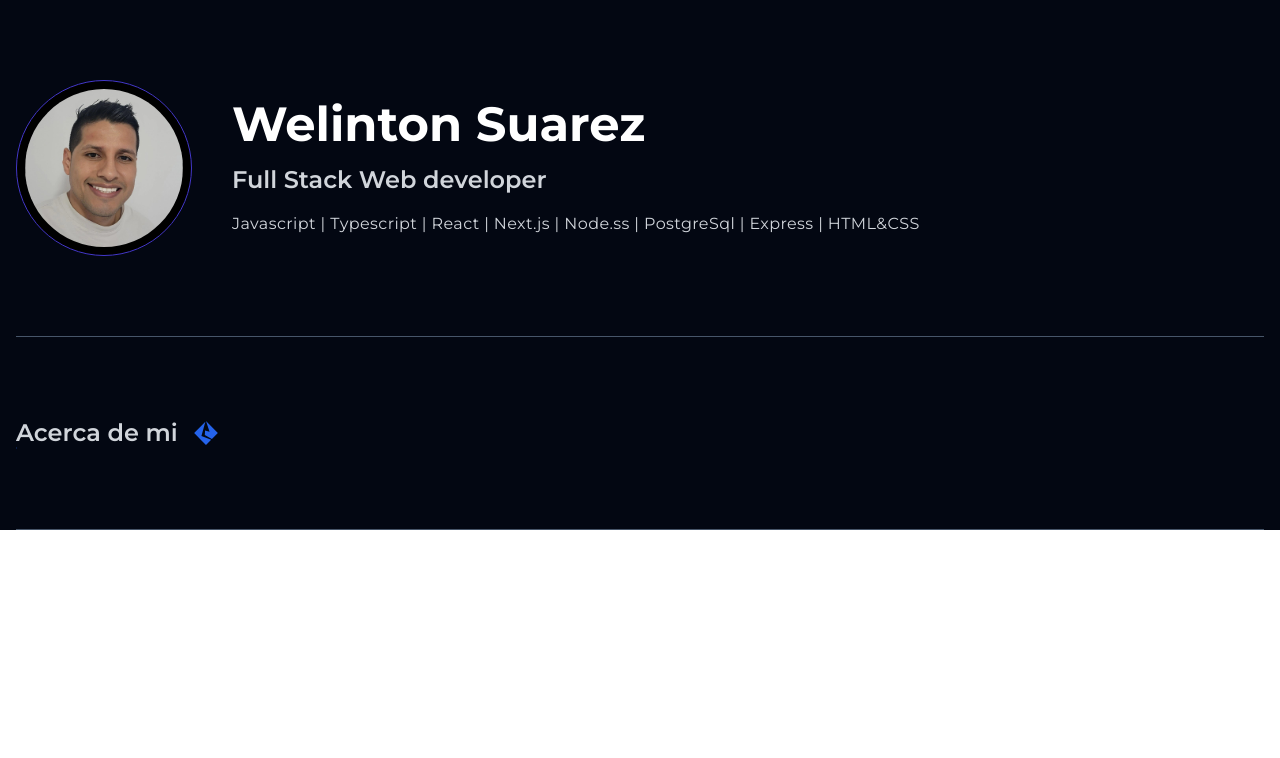
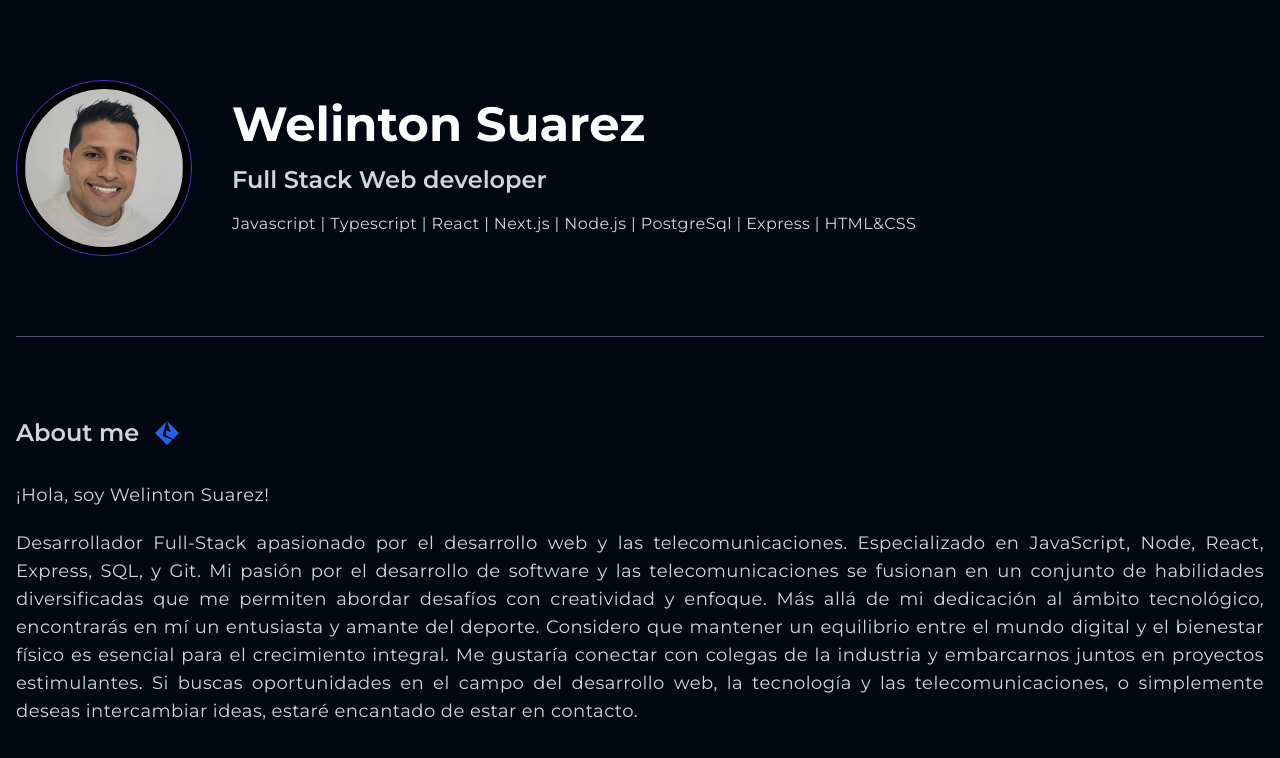
Before and after one commit to wesgdev1/portafolie, a Next.js app: page / in a window 1280 px wide. Shown: the top 758 px of the page. Built offline with nearby package versions, Linux system fonts and the light colour scheme.

Commit message:
Update AboutMe component

```diff
--- a/components/About.tsx
+++ b/components/About.tsx
@@ -1,9 +1,28 @@
+import { SiInformatica } from "react-icons/si";
 import { Title } from "./Title";
 
 const About = () => {
   return (
     <div className="wrapper">
-      <Title />
+      <Title text="About me" icon={<SiInformatica />} />
+      <div className="text-lg tracking-wide flex flex-col gap-5 text-justify">
+        <p>¡Hola, soy Welinton Suarez!</p>
+        <p>
+          Desarrollador Full-Stack apasionado por el desarrollo web y las
+          telecomunicaciones. Especializado en JavaScript, Node, React, Express,
+          SQL, y Git. Mi pasión por el desarrollo de software y las
+          telecomunicaciones se fusionan en un conjunto de habilidades
+          diversificadas que me permiten abordar desafíos con creatividad y
+          enfoque. Más allá de mi dedicación al ámbito tecnológico, encontrarás
+          en mí un entusiasta y amante del deporte. Considero que mantener un
+          equilibrio entre el mundo digital y el bienestar físico es esencial
+          para el crecimiento integral. Me gustaría conectar con colegas de la
+          industria y embarcarnos juntos en proyectos estimulantes. Si buscas
+          oportunidades en el campo del desarrollo web, la tecnología y las
+          telecomunicaciones, o simplemente deseas intercambiar ideas, estaré
+          encantado de estar en contacto.
+        </p>
+      </div>
     </div>
   );
 };
--- a/components/Bannerp.tsx
+++ b/components/Bannerp.tsx
@@ -17,7 +17,7 @@ const Bannerp = () => {
         <h1 className="text-5xl font-bold text-white">Welinton Suarez</h1>
         <h3 className="text-2xl font-semibold ">Full Stack Web developer</h3>
         <p className="text-base tracking-wide text-center md:text-left">
-          Javascript | Typescript | React | Next.js | Node.ss | PostgreSql |
+          Javascript | Typescript | React | Next.js | Node.js | PostgreSql |
           Express | HTML&CSS
         </p>
       </div>
--- a/components/Title.tsx
+++ b/components/Title.tsx
@@ -1,13 +1,18 @@
+import { ReactNode } from "react";
 import { SiInformatica } from "react-icons/si";
 
-export const Title = () => {
+interface Props {
+  text: string;
+  icon: ReactNode;
+}
+export const Title = ({ text, icon }: Props) => {
   return (
-    <div className="flex items-center gap-4 text-2xl group ">
+    <div className="flex items-center gap-4 text-2xl group pb-8 ">
       <h3 className=" font-semibold relative overflow-hidden">
-        Acerca de mi
+        {text}
         <span className="w-full bg-blue-600 bottom-0 left-0 h-[2px] inline-block absolute -translate-x-[100%] group-hover:translate-x-0 transition-transform duration-300"></span>
       </h3>
-      <SiInformatica className=" text-blue-600" />
+      <span className="text-blue-600">{icon}</span>
     </div>
   );
 };
```
